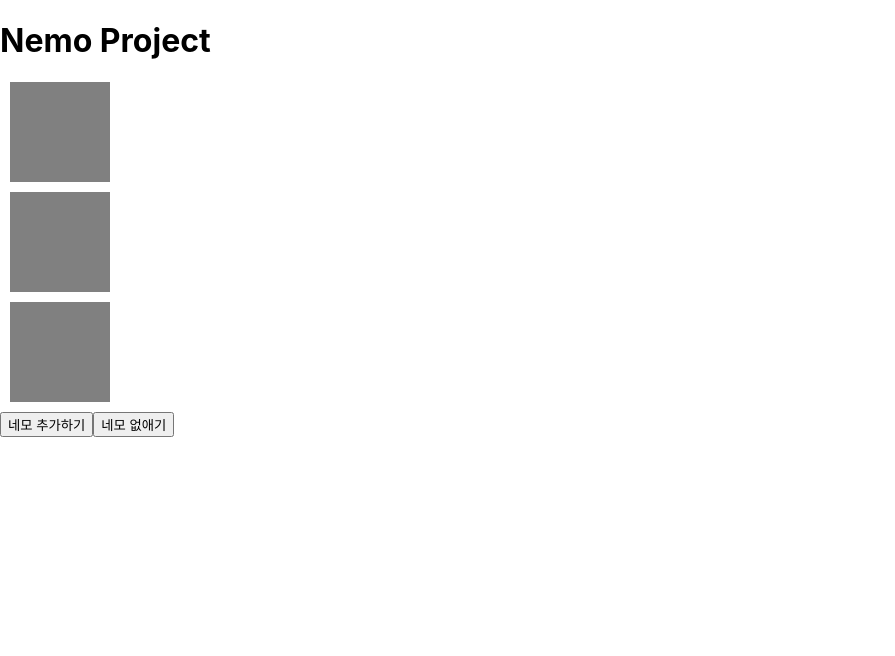
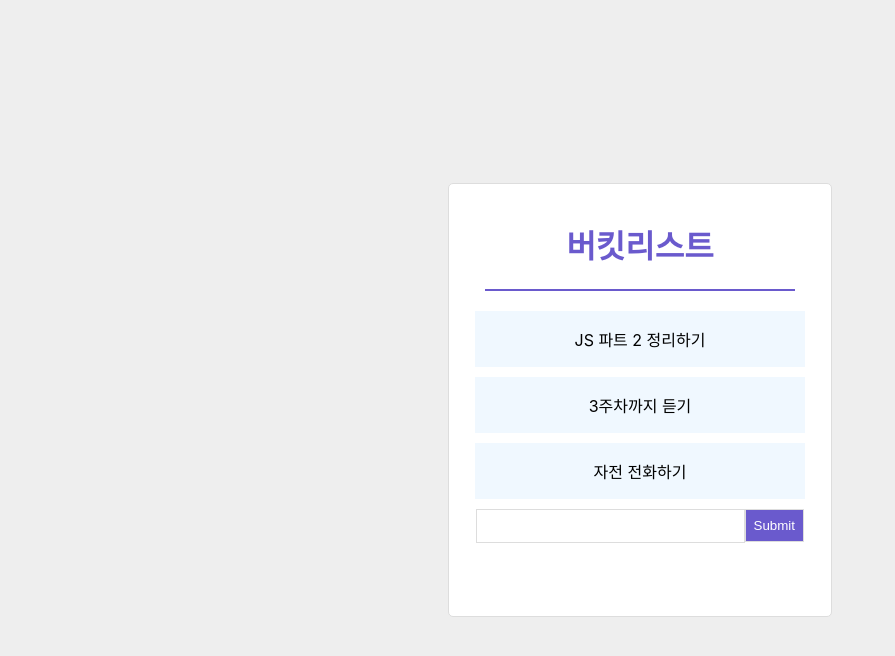
Before and after one commit to ericagong/TodoList, a React (Create React App) app: page / in a window 1280 px wide. Shown: the top 656 px of the page, without its empty margins (0-895 px from the left). Built offline with nearby package versions, Linux system fonts and the light colour scheme.

Commit message:
clean Bucket

```diff
--- a/src/App.js
+++ b/src/App.js
@@ -1,93 +1,34 @@
 import React from "react";
 import styled from "styled-components";
-import Nemo from "./Nemo";
-// import BucketList from "./BucketList";
-// import "./style.css";
+import BucketList from "./BucketList";
+import "./style.css";
 
-class App extends React.Component {
-  constructor(props) {
-    super(props);
+const App = (props) => {
+  const [list, setList] = React.useState([
+    "JS 파트 2 정리하기",
+    "3주차까지 듣기",
+    "자전 전화하기",
+  ]);
+  const new_todo = React.useRef(null);
 
-    this.state = { count: 3 };
-  }
-
-  addNemo = () => {
-    if (this.state.count < 10) {
-      this.setState({ count: this.state.count + 1 });
-    } else {
-      window.alert("네모가 너무 많아요. 기존 네모를 줄여야 더할수 있답니다 :(");
-    }
+  const addBucket = () => {
+    const new_item = new_todo.current.value;
+    setList([...list, new_item]);
+    new_todo.current.value = "";
   };
 
-  removeNemo = () => {
-    if (this.state.count > 0) {
-      this.setState({ count: this.state.count - 1 });
-    } else {
-      window.alert("네모가 없어요 :(");
-    }
-  };
-
-  render() {
-    // console.log(this.state.count);
-    // const nemo_cnts = Array.from({ length: this.state.count }, (_, i) => i);
-    return (
-      <div className='App'>
-        <h1>Nemo Project</h1>
-        <Nemo></Nemo>
-        {/* {nemo_cnts.map((_, i) => (
-          <div
-            className='Nemo'
-            key={i}
-            style={{
-              width: "100px",
-              height: "100px",
-              backgroundColor: "gray",
-              margin: "10px",
-            }}
-          ></div>
-        ))}
-        <button onClick={this.addNemo}>네모 추가하기</button>
-        <button
-          onClick={() => {
-            this.removeNemo();
-          }}
-        >
-          네모 없애기
-        </button> */}
-      </div>
-    );
-  }
-}
-
-// class App extends React.Component {
-//   constructor(props) {
-//     super(props);
-
-//     this.state = {
-//       list: ["JS 파트 2 정리하기", "3주차까지 듣기", "자전 전화하기"],
-//     };
-
-//     // this.text = React.createRef();
-//   }
-
-//   // componentDidMount() {
-//   //   console.log(this.text.current);
-//   // }
-
-//   render() {
-//     return (
-//       <Wrapper>
-//         <Container>
-//           <BucketList list={this.state.list} />
-//           {/* <div>
-//             <input type='text' ref={this.text} />
-//             <button></button>
-//           </div> */}
-//         </Container>
-//       </Wrapper>
-//     );
-//   }
-// }
+  return (
+    <Wrapper>
+      <Container>
+        <BucketList list={list} />
+        <div>
+          <Input ref={new_todo}></Input>
+          <Button onClick={addBucket}>Submit</Button>
+        </div>
+      </Container>
+    </Wrapper>
+  );
+};
 
 const Wrapper = styled.div`
   background-color: #eee;
@@ -108,12 +49,18 @@ const Container = styled.div`
   text-align: center;
 `;
 
-// function App() {
-//   return (
-//     <div className='App'>
-//       <BucketList />
-//     </div>
-//   );
-// }
+const Input = styled.input`
+  margin: auto;
+  height: 30px;
+  width: 75%;
+  border: 1px solid #ddd;
+`;
+
+const Button = styled.button`
+  padding: 8px;
+  background-color: slateblue;
+  color: white;
+  border: 1px solid #ddd;
+`;
 
 export default App;
```
Also changed, not shown: src/BucketList.js (+0 -24 lines).
